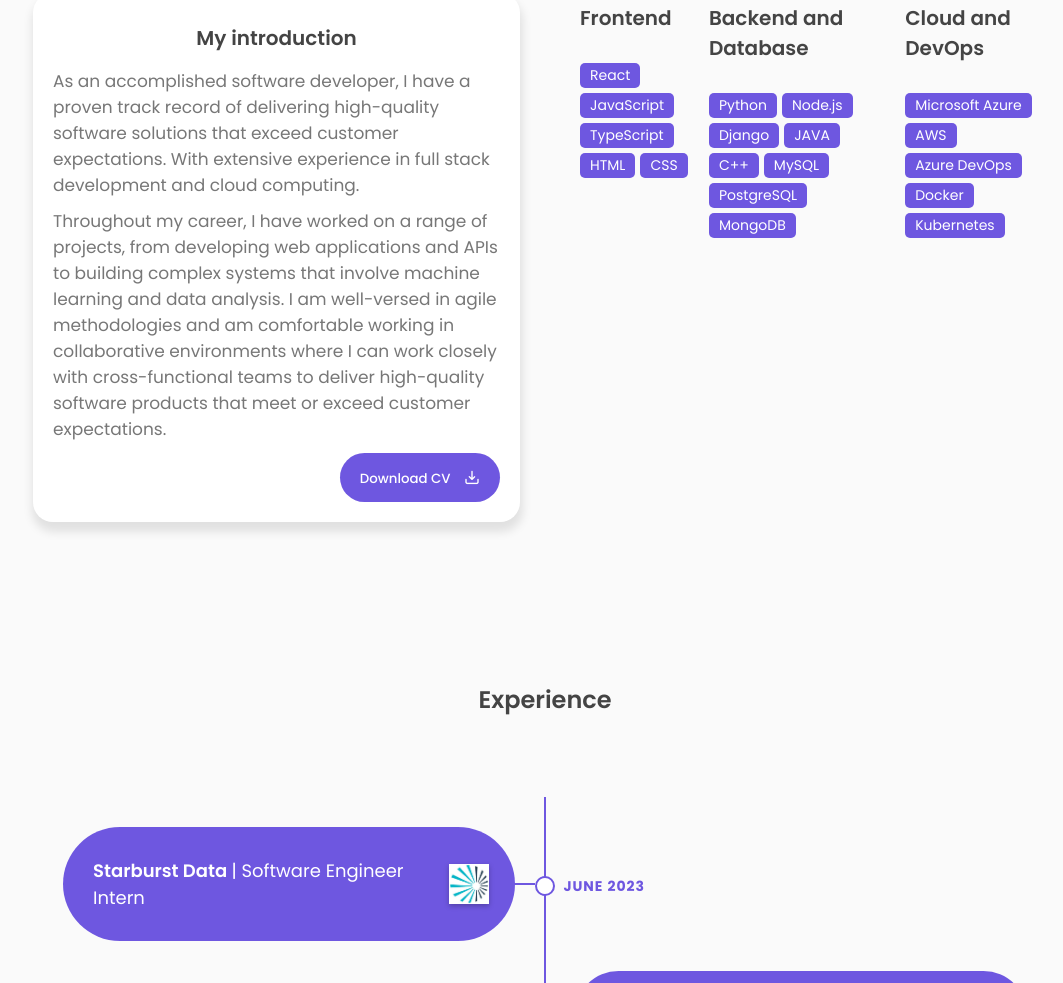
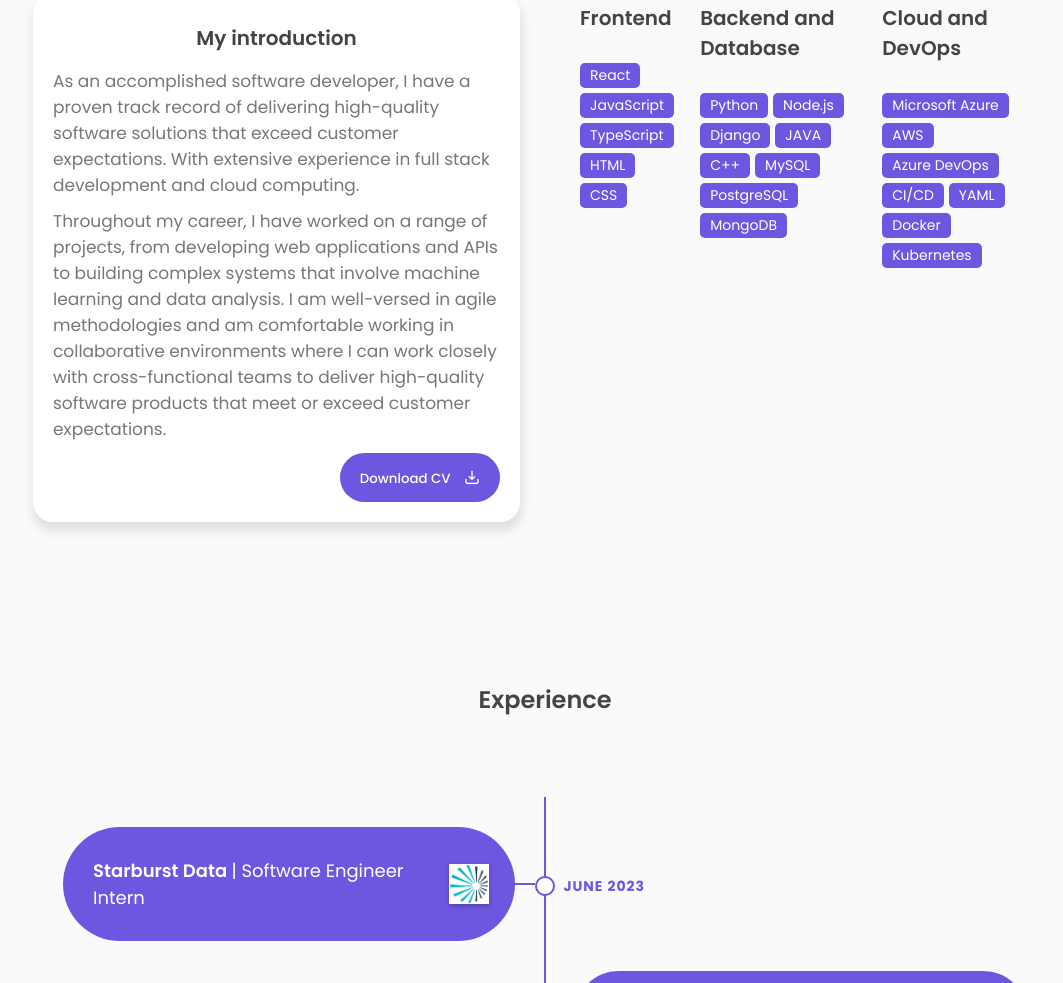
Before and after one commit to devanshslnk/devanshslnk.github.io, a plain HTML site: page index.html in a window 1280 px wide. Shown: the part 1002-1985 px from the top of the page, without its empty margins (95-1158 px from the left). Drawn offline with nearby package versions, Linux system fonts and the light colour scheme.

Commit message:
CI/CD tag added

```diff
--- a/index.html
+++ b/index.html
@@ -157,6 +157,12 @@
                         </span>
                         <span>
                             Azure DevOps
+                        </span>
+                        <span>
+                            CI/CD
+                        </span>
+                        <span>
+                            YAML
                         </span>
                         <span>
                             Docker
```
